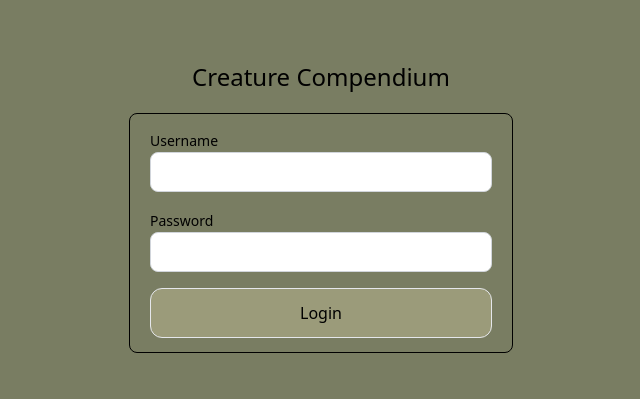
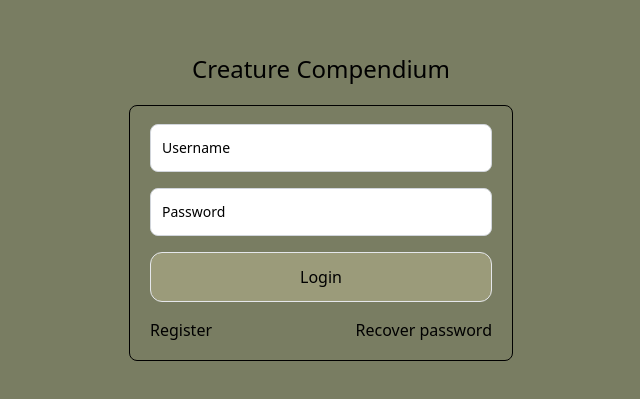
Before and after one commit to Niels-vdb/monster-compendium, a SvelteKit app in the folder client/: page / in a window 1280 px wide. Shown: the part 193-592 px from the top of the page, without its empty margins (319-959 px from the left). Built offline with nearby package versions, Linux system fonts and the light colour scheme; a web font is replaced by a local one.

Commit message:
UPDATE: Changed to FloatingInput component

```diff
--- a/client/src/routes/+page.svelte
+++ b/client/src/routes/+page.svelte
@@ -1,5 +1,6 @@
 <script>
 	import Button from '../components/Button.svelte';
+	import FloatingInput from '../components/FloatingInput.svelte';
 
 	const login = () => {
 		console.log('click');
@@ -8,25 +9,13 @@
 
 <div class="flex h-dvh w-dvw flex-col items-center justify-center gap-5">
 	<h1 class="text-2xl">Creature Compendium</h1>
-	<div class="flex h-60 w-96 flex-col justify-center gap-4 rounded-lg border border-black p-5">
-		<div>
-			<label for="username" class="text-sm">Username</label>
-			<input
-				type="text"
-				id="username"
-				class="border-1 peer w-full appearance-none self-center rounded-lg border-gray-300 bg-white px-2.5
-                            pb-2.5 text-sm text-gray-900 focus:border-blue-600 focus:outline-none focus:ring-0"
-			/>
+	<div class="flex h-64 w-96 flex-col justify-center gap-4 rounded-lg border border-black p-5">
+		<FloatingInput inputType="text" inputId="username-login" labelName="Username" />
+		<FloatingInput inputType="password" inputId="password-login" labelName="Password" />
+		<Button value="Login" action={login} />
+		<div class="flex justify-between">
+			<a href="#" class="hover:text-[#9E7682]">Register</a>
+			<a href="#" class="hover:text-[#9E7682]">Recover password</a>
 		</div>
-		<div>
-			<label for="password" class="text-sm">Password</label>
-			<input
-				type="password"
-				id="password"
-				class="border-1 peer w-full appearance-none self-center rounded-lg border-gray-300 bg-white px-2.5
-                            pb-2.5 text-sm text-gray-900 focus:border-blue-600 focus:outline-none focus:ring-0"
-			/>
-		</div>
-		<Button value="Login" action={login} />
 	</div>
 </div>
```
